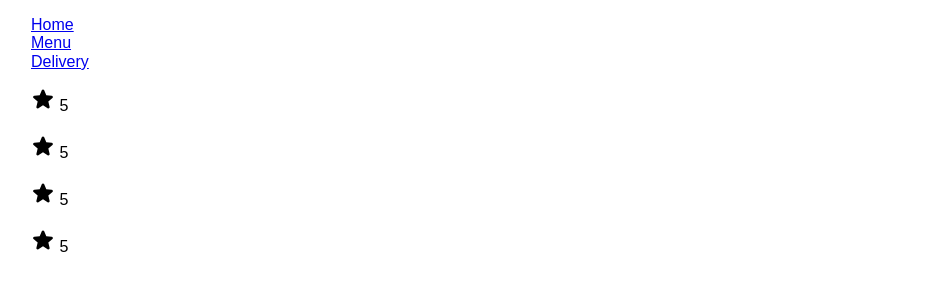
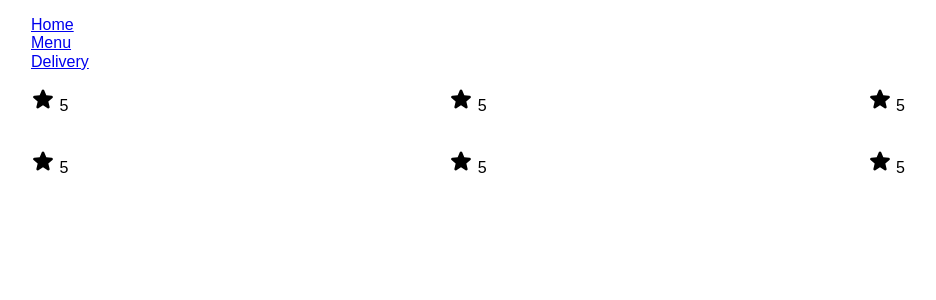
Before and after one commit to 0smir/coffee-art, a Vue app: page / in a window 1280 px wide. Shown: the top 300 px of the page, without its empty margins (9-945 px from the left). Built offline with nearby package versions, Linux system fonts and the light colour scheme; a web font is replaced by a local one.

Commit message:
remove redundant code, import menu data, add styles, change mark up

```diff
--- a/src/App.vue
+++ b/src/App.vue
@@ -5,77 +5,32 @@ import Header from '@/components/layouts/TheHeader.vue';
 import Footer from '@/components/layouts/TheFooter.vue';
 
 import CoffeeItem from '@/components/CoffeeItem.vue';
+import {MENU} from '@/appData.js';
 
 
 
-const menu = ref([
-  {
-    id: '001',
-    title: 'Espresso ',
-    description: 'Rich and bold shot of pure coffee',
-    img: ['', ''],
-    type: '',
-    price: '3.25',
-    size: ['S', 'M', 'L'],
-    components: ['coffe'],
-    rating: 4.7
-  },
-  {
-    id: '002',
-    title: 'Americano',
-    description: 'Espresso topped with hot water',
-    img: ['', ''],
-    type: '',
-    price: '3.53',
-    size: ['S', 'M', 'L'],
-    components: ['coffe', 'water'],
-    rating: 5
-  },
-  {
-    id: '003',
-    title: 'Cappuccino',
-    description: 'Espresso with steamed milk and thick milk foam',
-    img: ['', ''],
-    type: '',
-    price: '4.50',
-    size: ['S', 'M', 'L'],
-    components: ['coffe', 'milk'],
-    rating: 4.9
-  },
-  {
-    id: '004',
-    title: 'Latte',
-    description: 'Espresso with steamed milk, light foam on top',
-    img: ['', ''],
-    type: '',
-    price: '4.53',
-    size: ['S', 'M', 'L'],
-    components: ['coffe', 'water', 'milk'],
-    rating: 4.5
-  },
-  // {
-  //   id: '',
-  //   title: '',
-  //   description: '',
-  //   img: ['', ''],
-  //   type: '',
-  //   price: '',
-  //   size: ['S', 'M', 'L'],
-  //   components: ['coffe', 'water']
-  // }
-])
+const menu = ref(MENU);
 
 </script>
 
 <template>
  <Header />
   <main>
-    <ul class="product-list">
-      <li class="product-list__item" v-for="product in menu">
-        <CoffeeItem :key="product.id" :product="product" />
-      </li>
-    </ul>
-
+    <div class="container">
+      <ul class="products-list">
+        <li class="products-list__item" v-for="product in menu">
+          <CoffeeItem :key="product.id" :product="product" />
+        </li>
+      </ul>
+    </div>
   </main>
   <Footer />
 </template>
+
+<style lang="scss">
+.products-list {
+  display: grid;
+  grid-template-columns: repeat(3, 1fr);
+  gap: 15px;
+}
+</style>
```
